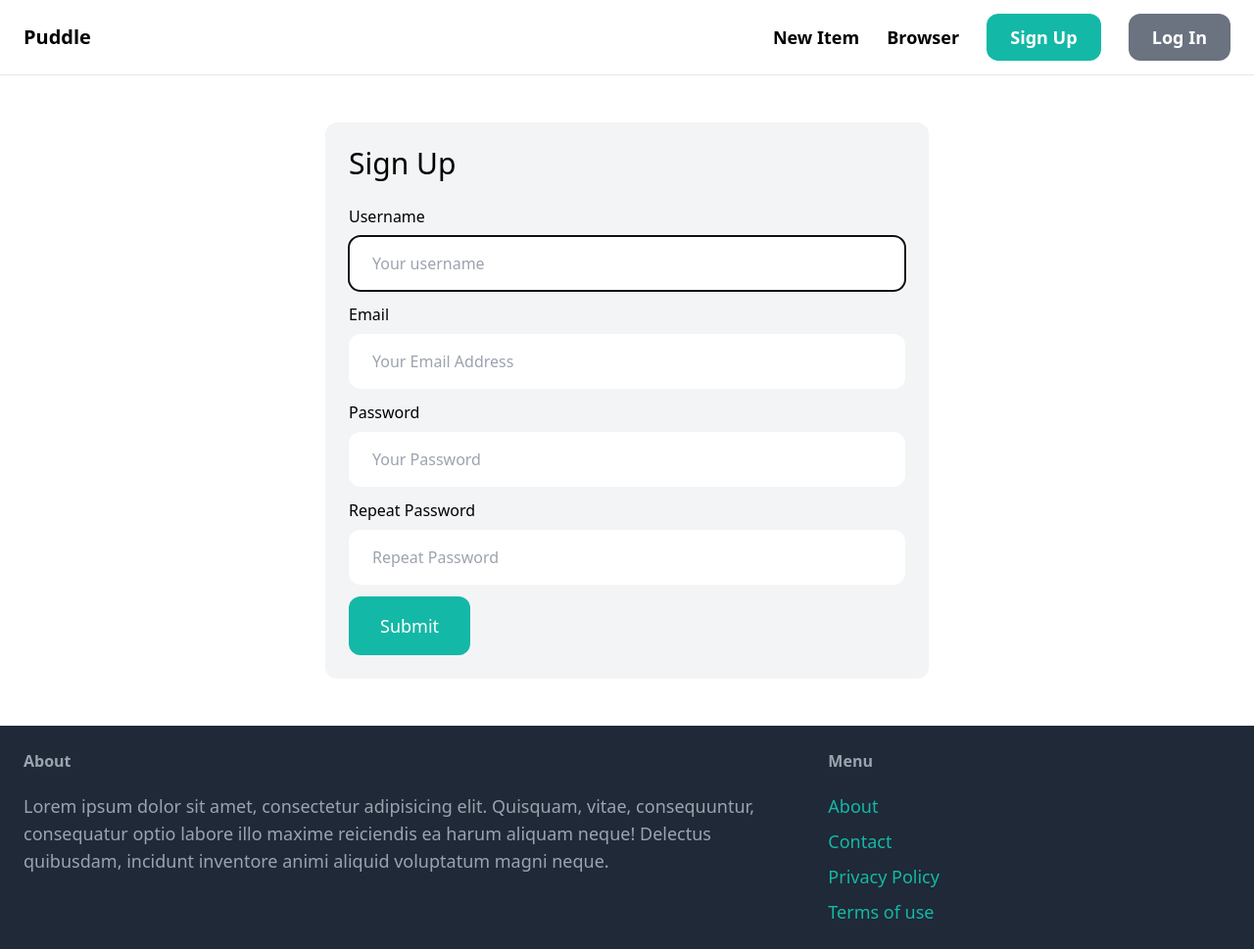
After one commit to DevJobalia/Basic-Marketplace, a Django app: page /signup in a window 1280 px wide. The commit adds this page. Shown: the whole page at 98% size. Run offline with Django 4.2, Linux system fonts and the light colour scheme; some libraries are stand-ins or nearby versions.

Commit message:
login and signup functionality

```diff
--- /dev/null
+++ b/core/forms.py
@@ -0,0 +1,43 @@
+from django import forms
+from django.contrib.auth.forms import UserCreationForm,AuthenticationForm
+from django.contrib.auth.models import User
+
+class LoginForm(AuthenticationForm):
+    # class Meta:
+    #     model = User
+    #     fields = ('username', 'password')
+
+    username = forms.CharField(widget=forms.TextInput(attrs={
+        'placeholder':'Your username',
+        'class': 'w-full py-4 px-6 rounded-xl '
+    }))
+
+    password = forms.CharField(widget=forms.PasswordInput(attrs={
+        'placeholder':'Your Password',
+        'class': 'w-full py-4 px-6 rounded-xl '
+    }))
+
+class SignupForm(UserCreationForm):
+    class Meta:
+        model = User
+        fields = ('username', 'email', 'password1', 'password2')
+
+    username = forms.CharField(widget=forms.TextInput(attrs={
+        'placeholder':'Your username',
+        'class': 'w-full py-4 px-6 rounded-xl '
+    }))
+
+    email = forms.CharField(widget=forms.EmailInput(attrs={
+        'placeholder':'Your Email Address',
+        'class': 'w-full py-4 px-6 rounded-xl '
+    }))
+
+    password1 = forms.CharField(widget=forms.PasswordInput(attrs={
+        'placeholder':'Your Password',
+        'class': 'w-full py-4 px-6 rounded-xl '
+    }))
+
+    password2 = forms.CharField(widget=forms.PasswordInput(attrs={
+        'placeholder':'Repeat Password',
+        'class': 'w-full py-4 px-6 rounded-xl '
+    }))
--- a/core/templates/base.html
+++ b/core/templates/base.html
@@ -16,8 +16,13 @@
             <a href="#" class="text-lg font-semibold hover:text-gray-500">New Item</a>
             <a href="#" class="text-lg font-semibold hover:text-gray-500">Browser</a>
 
-            <a href="#" class="px-6 py-3 text-lg font-semibold bg-teal-500 text-white rounded-xl hover:bg-teal-700">Sign Up</a>
-            <a href="#" class="px-6 py-3 text-lg font-semibold bg-gray-500 text-white rounded-xl hover:bg-gray-700">Log In</a>
+            {% if request.user.is_authenticated %}
+            <a href="#" class="px-6 py-3 text-lg font-semibold bg-teal-500 text-white rounded-xl hover:bg-teal-700">Inbox</a>
+            <a href="#" class="px-6 py-3 text-lg font-semibold bg-gray-500 text-white rounded-xl hover:bg-gray-700">Dashbroad</a>
+            {% else %}
+                <a href="{% url 'core:signup' %}" class="px-6 py-3 text-lg font-semibold bg-teal-500 text-white rounded-xl hover:bg-teal-700">Sign Up</a>
+                <a href="{% url 'core:login' %}" class="px-6 py-3 text-lg font-semibold bg-gray-500 text-white rounded-xl hover:bg-gray-700">Log In</a>
+            {% endif %}
         </div>
    </nav>
 
@@ -38,7 +43,7 @@
 
             <ul class="space-y-2">
                 <li><a href="#" class="text-lg text-teal-500 hover:text-teal-700">About</a></li>
-                <li><a href="/contact" class="text-lg text-teal-500 hover:text-teal-700">Contact</a></li>
+                <li><a href="core:contact" class="text-lg text-teal-500 hover:text-teal-700">Contact</a></li>
                 <li><a href="#" class="text-lg text-teal-500 hover:text-teal-700">Privacy Policy</a></li>
                 <li><a href="#" class="text-lg text-teal-500 hover:text-teal-700">Terms of use</a></li>
             </ul>
--- /dev/null
+++ b/core/templates/signup.html
@@ -0,0 +1,43 @@
+{% extends 'base.html' %}
+
+{% block title %} Sign Up {% endblock %}
+
+{% block content %}
+<div class="w-1/2 my-6 mx-auto p-6 bg-gray-100 rounded-xl">
+    <h1 class="mb-6 text-3xl">Sign Up</h1>
+    <form action="signup" method="POST">
+        {% csrf_token %}
+
+        <div class="mb-3">
+            <label class="inline-block mb-2">Username</label><br>
+            {{form.username}}
+        </div>
+
+        <div class="mb-3">
+            <label class="inline-block mb-2">Email</label><br>
+            {{form.email}}
+        </div>
+
+        <div class="mb-3">
+            <label class="inline-block mb-2">Password</label><br>
+            {{form.password1}}
+        </div>
+
+        <div class="mb-3">
+            <label class="inline-block mb-2">Repeat Password</label><br>
+            {{form.password2}}
+        </div>
+
+        {% if form.errors or form.non_field_errors %}
+            <div class="mb-3 p-6 bg-red-100 rounded-xl">
+                {% for field in form %}
+                    {{ field.errors }}
+                {% endfor %}
+                {{ form.non_field_errors }}
+            </div>
+        {% endif %}
+
+        <button class="py-4 px-8 text-lg bg-teal-500 hover:bg-teal-700 rounded-xl text-white">Submit</button>
+    </form>
+</div>
+{% endblock %}
--- /dev/null
+++ b/core/urls.py
@@ -0,0 +1,14 @@
+from django.urls import path
+from django.contrib.auth import views as auth_views
+
+from . import views
+from .forms import LoginForm
+
+app_name = 'core'
+
+urlpatterns = [
+    path('', views.index, name='index'),
+    path('contact/', views.contact, name='contact'),
+    path('signup', views.signup, name='signup'),
+    path('login',auth_views.LoginView.as_view(template_name='login.html', authentication_form=LoginForm), name='login')
+]
--- a/core/views.py
+++ b/core/views.py
@@ -1,5 +1,8 @@
-from django.shortcuts import render
+from django.shortcuts import render, redirect
 from item.models import Category, Item
+from .forms import SignupForm
+
+
 # request is used to get user browser info
 
 def index(request):
@@ -13,3 +16,19 @@ def index(request):
 
 def contact(request):
     return render(request, 'contact.html')
+
+def signup(request):
+    if request.method =='POST':
+        form = SignupForm(request.POST)
+
+        if form.is_valid():
+            # form.save()
+
+            return redirect('/login')
+    else:
+        # empty form
+        form = SignupForm()
+
+    return render(request, 'signup.html',{
+        'form': form,
+    })
--- a/puddle/settings.py
+++ b/puddle/settings.py
@@ -26,6 +26,10 @@ SECRET_KEY = 'django-insecure-u=b50f+_l9_75sh(vt&fe**x*)=u##u8r&^58@^lw@s4ms+4dh
 DEBUG = True
 
 ALLOWED_HOSTS = []
+
+LOGIN_URL = '/login'
+LOGIN_REDIRECT_URL = '/'
+LOGOUT_REDIRECT_URL = '/'
 
 
 # Application definition
--- a/puddle/urls.py
+++ b/puddle/urls.py
@@ -20,12 +20,10 @@ from django.conf.urls.static import static
 
 from django.contrib import admin
 from django.urls import path, include
-from core.views import index, contact
 
 urlpatterns = [
     path('admin/', admin.site.urls),
-    path('', index,  name='index'),
-    path('contact/', contact, name='contact'),
+    path('', include('core.urls')),
     path('items/', include('item.urls'))
 
 ] + static(settings.MEDIA_URL, document_root = settings.MEDIA_ROOT)
```
Also changed, not shown: core/templates/login.html (added, +34 -0 lines), db.sqlite3, 1 other file.
